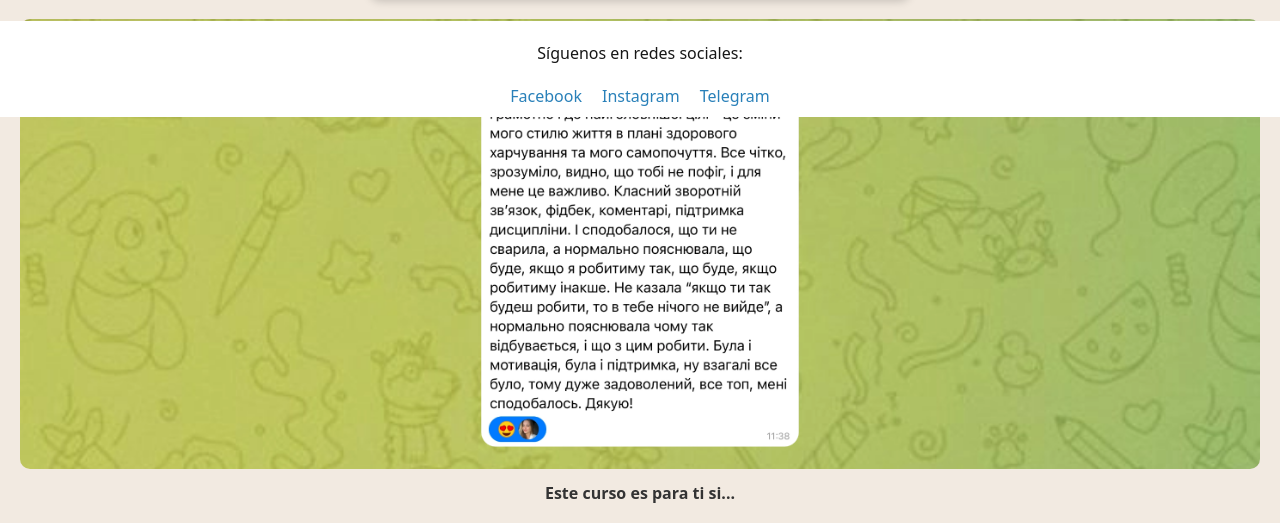
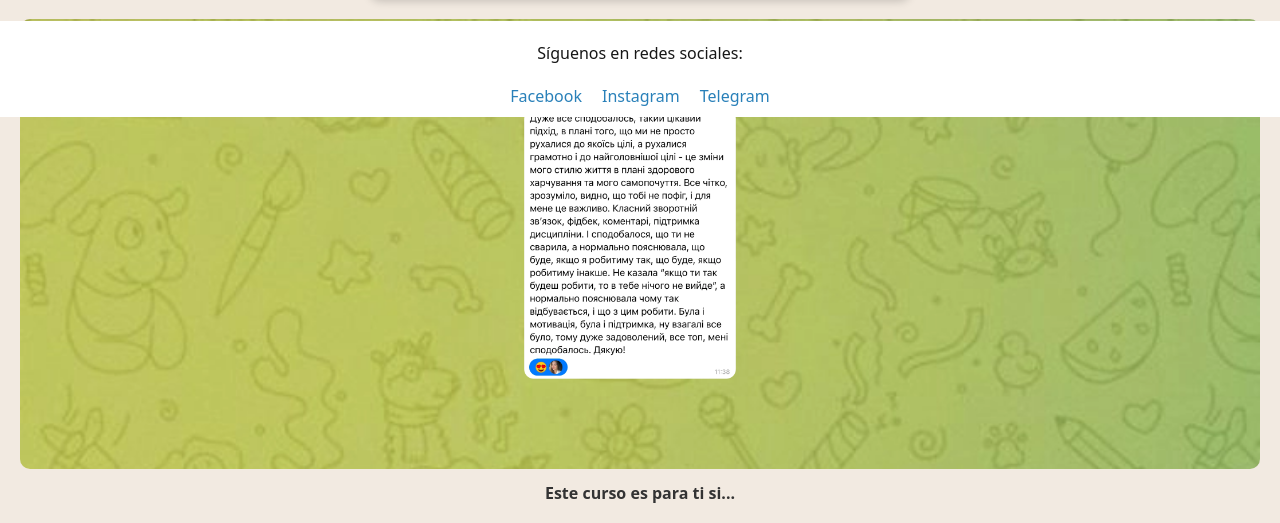
Before and after one commit to Lianacrobat/contradieta.com, a plain HTML site: page index.html in a window 1280 px wide. Shown: the part 683-1206 px from the top of the page. Drawn offline with Linux system fonts and the light colour scheme.

Commit message:
Update styles.css

```diff
--- a/styles.css
+++ b/styles.css
@@ -432,9 +432,9 @@ footer .social-icons a:hover {
   overflow-x: scroll;
   scroll-snap-type: x mandatory;
   scroll-behavior: smooth;
-  width: 80%;
-  height: 90%; /* Altura ajustada para el carrusel dentro del contenedor */
-  padding: 0 20px; /* Padding alrededor de las imágenes */
+  width: 100%;
+  height: 60%; /* Altura ajustada para el carrusel dentro del contenedor */
+  padding-right: 20px; /* Padding alrededor de las imágenes */
   box-sizing: border-box; /* Para que el padding no afecte el tamaño total */
 }
 
@@ -449,7 +449,6 @@ footer .social-icons a:hover {
 }
 
 
-
 /* Efecto de imán suave */
 .carrusel::-webkit-scrollbar {
   display: none;
@@ -457,5 +456,5 @@ footer .social-icons a:hover {
 
 /* Transiciones suaves al hacer scroll */
 .carrusel img:focus {
-  transform: scale(1.1);
+  transform: scale(1.3);
 }
```
